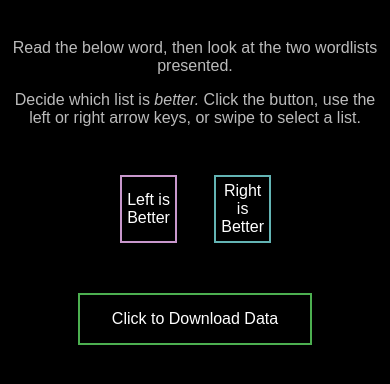
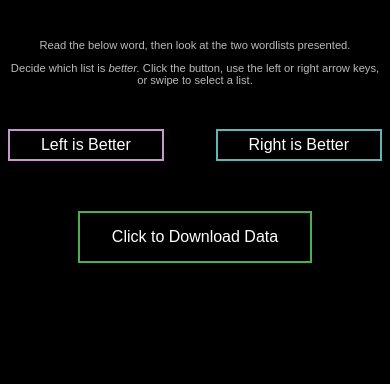
Before and after one commit to chillen/Wordlist-Comparator, a plain HTML site: page index.html in a window 390 px wide. Drawn offline with Linux system fonts and the light colour scheme; no server answers; a script that the page names is missing.

Commit message:
Mobile placement

```diff
--- a/style.css
+++ b/style.css
@@ -4,7 +4,10 @@ body {
     text-align: center;
     font-family: sans-serif;
     margin-top: 10%;
-    font-size: 1em;
+}
+
+body p {
+    font-size: 0.7em;
 }
 
 body > div {
@@ -78,3 +81,18 @@ button:hover {
 button#export {
     margin-top: 50px;
 }
+
+
+/* Mobile */
+@media only screen and (max-width: 480px) {
+
+    #grid {
+        display: grid;
+        grid-template-columns: auto auto auto;
+        grid-template-rows: auto;
+        grid-template-areas:
+            ". seed. "
+            "a . b"
+            "abtn . bbtn";
+    }
+  }
```
